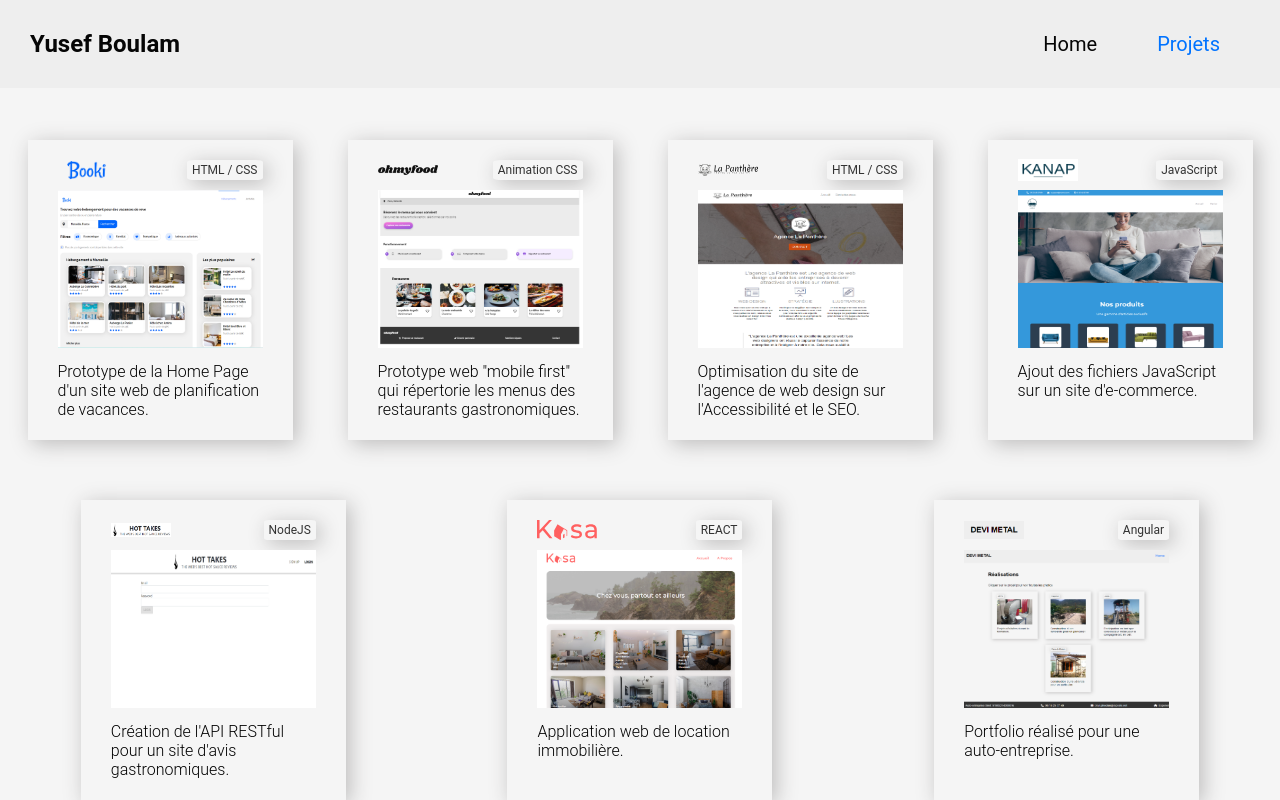
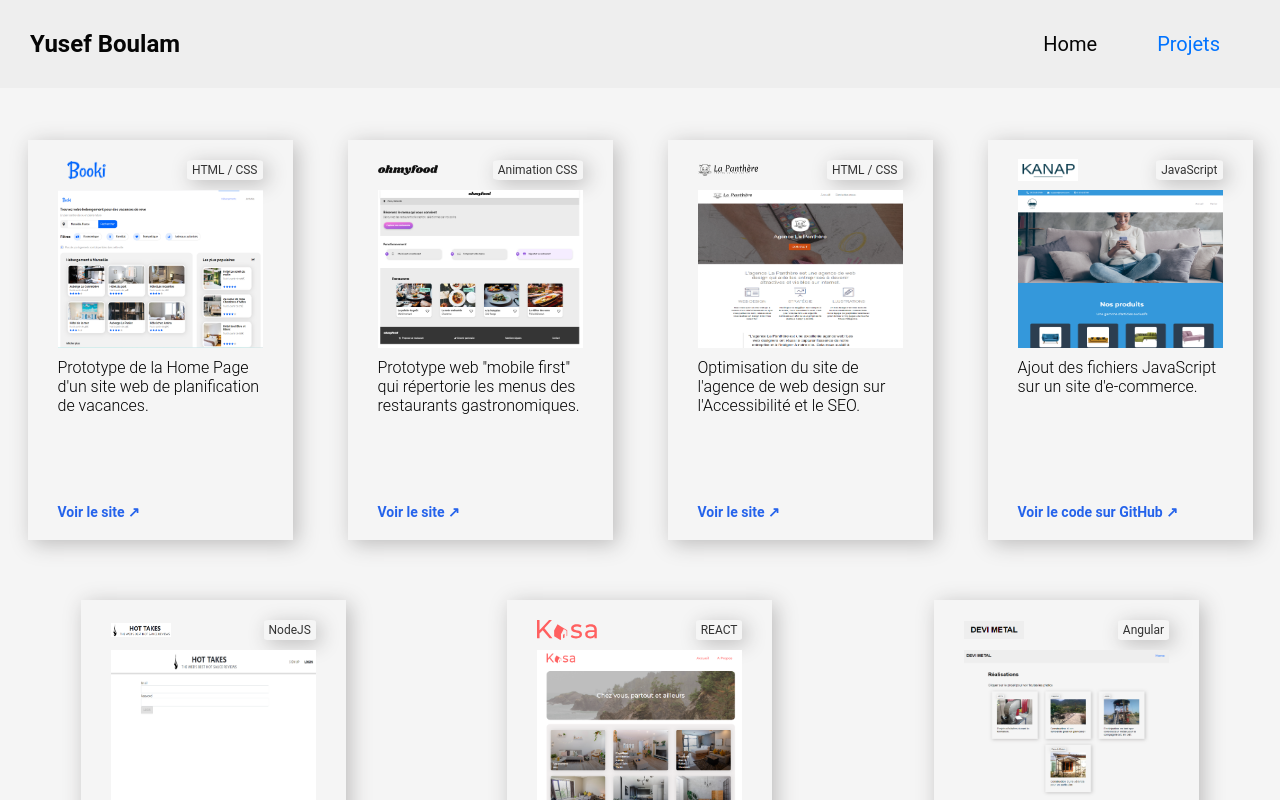
Before and after one commit to yusef-boulam/Portfolio_Yusef_Boulam_ANGULAR, an Angular app: page /projects in a window 1280 px wide. Shown: the top 800 px of the page. Built offline with nearby package versions, Linux system fonts and the light colour scheme.

Commit message:
Amelioration des cartes projets

```diff
--- a/src/app/project/project.component.html
+++ b/src/app/project/project.component.html
@@ -1,10 +1,16 @@
-<a href="{{project.externalUrl}}" target="_blank" rel="noopener noreferrer">
+<a [href]="project.externalUrl" target="_blank" rel="noopener noreferrer">
   <div class="project-card">
     <div class="container-logo-tag">
-      <img class="logo" [src]="project.logoUrl" alt="logo">
-      <div class="tag">{{project.tag}}</div>
+      <img class="logo" [src]="project.logoUrl" alt="Logo du projet">
+      <div class="tag">{{ project.tag }}</div>
     </div>
-    <img class="picture" [src]="project.imageUrl" alt="image">
-    <p>{{project.description}}</p>
+
+    <img class="picture" [src]="project.imageUrl" alt="Aperçu du projet">
+
+    <p>{{ project.description }}</p>
+
+    <span class="project-link">
+      {{ project.externalUrl.includes('github.com') ? 'Voir le code sur GitHub' : 'Voir le site' }} ↗
+    </span>
   </div>
 </a>
--- a/src/app/project/project.component.scss
+++ b/src/app/project/project.component.scss
@@ -6,10 +6,13 @@ a {
 .project-card {
   box-sizing: border-box;
   width: 265px;
-  height: 300px;
+  height: 400px;
   margin: 50px 10px 10px 10px;
   padding: 10px 30px;
   box-shadow: rgb(188, 187, 187) 4px 4px 20px;
+  display: flex;
+flex-direction: column;
+
 }
 
 .project-card:hover {
@@ -72,3 +75,12 @@ a {
   color:  #333
 
 }
+
+.project-link {
+  display: block;
+  margin-top: auto;
+  padding-bottom: 10px;
+  font-size: 14px;
+  font-weight: 600;
+  color: #2563eb;
+}
```
